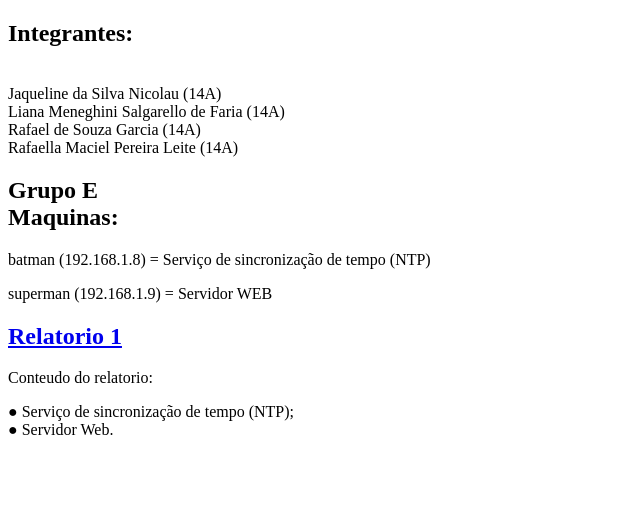
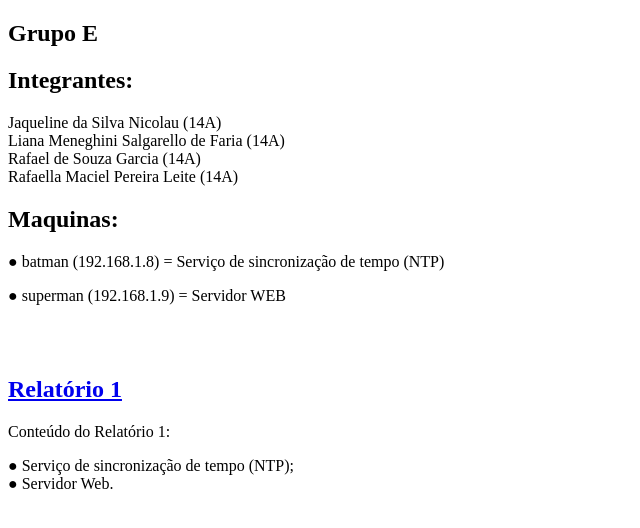
Before and after one commit to apenasliana/redes-ufla-2022, a plain HTML site: page data/www/index.html in a window 1280 px wide. Shown: the whole page, without its empty margins (0-640 px from the left). Drawn offline with Linux system fonts and the light colour scheme.

Commit message:
falta inserir um link doc valido

```diff
--- a/data/www/index.html
+++ b/data/www/index.html
@@ -9,9 +9,10 @@
 <body>
     <section id="cabecalho">
         <div>
+            <h2>Grupo E </h2>
             <h2>Integrantes:</h2>
             <p>
-                <br>Jaqueline da Silva Nicolau (14A)
+                Jaqueline da Silva Nicolau (14A)
                 <br>Liana Meneghini Salgarello de Faria (14A)
                 <br>Rafael de Souza Garcia (14A)
                 <br>Rafaella Maciel Pereira Leite (14A)
@@ -20,19 +21,20 @@
 
         <div>
             <h2>
-                Grupo E
-                <br>Maquinas:
+                Maquinas:
             </h2>
-            <p>batman (192.168.1.8) = Serviço de sincronização de tempo (NTP)</p>
-            <p>superman (192.168.1.9) = Servidor WEB</p>
+            <p>● batman (192.168.1.8) = Serviço de sincronização de tempo (NTP)</p>
+            <p>● superman (192.168.1.9) = Servidor WEB</p>
+            <br>
+            <br>
         </div>
     </section>
     <section id="relatorios">
         <div>
-            <a target="_blank" href="https://google.com.br">
-                <h2>Relatorio 1</h2>
+            <a target="_blank" href="https://docs.google.com/document/d/1OMPl9NJ_Cx1YZ7gBXp38nnRgsUdjFBKRrz9IP2PmLpI/edit?usp=sharing">
+                <h2>Relatório 1</h2>
             </a>
-            <p>Conteudo do relatorio:</p>
+            <p>Conteúdo do Relatório 1:</p>
             <p>
                 ● Serviço de sincronização de tempo (NTP);<br>
                 ● Servidor Web.
```
